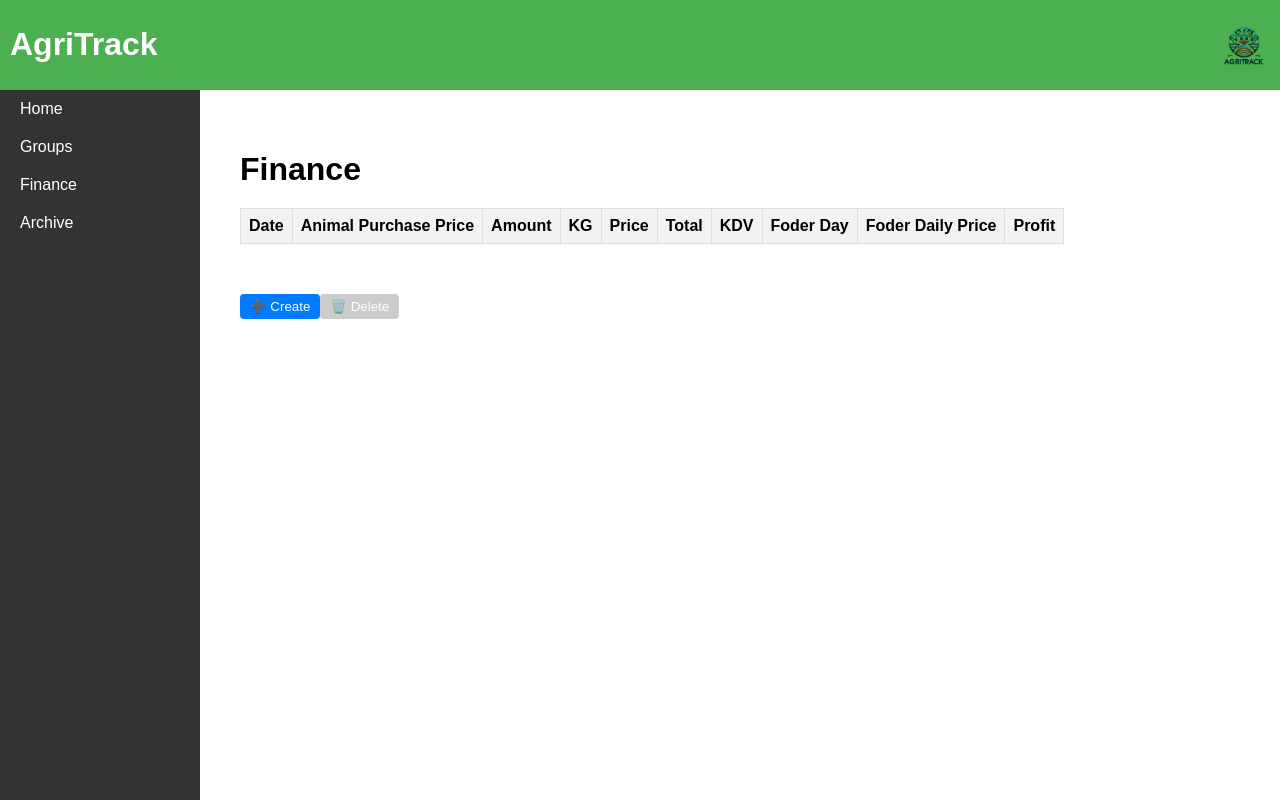
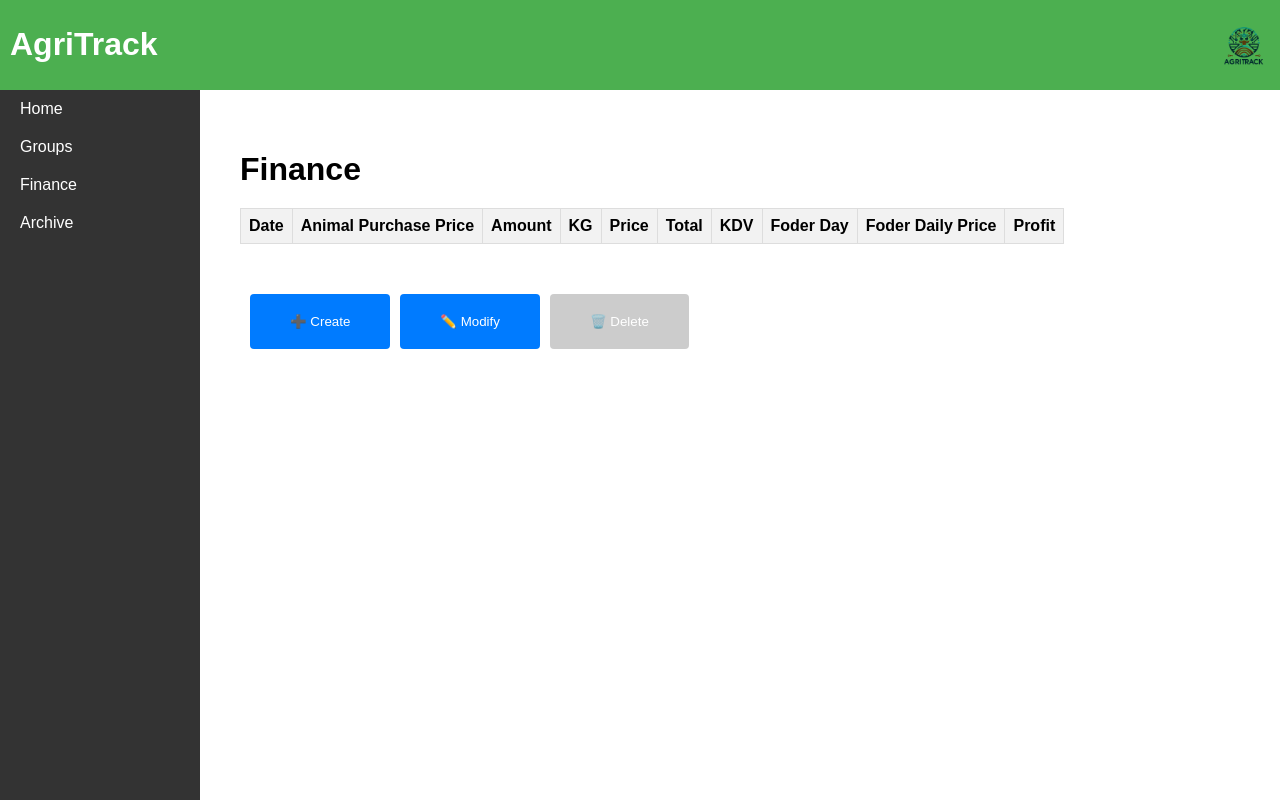
Before and after one commit to KKBalta/AgriTrack, a React (Create React App) app in the folder AgriTrackWeb/: page /finance in a window 1280 px wide. Built offline with nearby package versions, Linux system fonts and the light colour scheme.

Commit message:
finance page 4

```diff
--- a/AgriTrackWeb/src/FinancePage.css
+++ b/AgriTrackWeb/src/FinancePage.css
@@ -22,7 +22,6 @@
   margin-left: 10px; /* Adjust if more spacing is needed between label and input */
 }
 
-
 /* Header row background color */
 .finance-table-headers {
   background-color: gray;
@@ -38,9 +37,10 @@
 
 /* Button styles */
 .finance-create-button,
-.finance-delete-button {
+.finance-delete-button,
+.finance-modify-button {
   margin-top: 10px;
-  padding: 5px 10px;
+  padding: 20px 40px; /* Doubled padding for bigger buttons */
   background-color: #007bff;
   color: white;
   border: none;
@@ -50,7 +50,8 @@
 
 /* Disabled button styles */
 .finance-create-button:disabled,
-.finance-delete-button:disabled {
+.finance-delete-button:disabled,
+.finance-modify-button:disabled {
   background-color: #cccccc;
 }
 
@@ -59,6 +60,11 @@
   display: flex;
   justify-content: flex-end;
   margin-top: 10px;
+}
+
+/* Added space between buttons */
+.finance-button-group button {
+  margin-left: 10px; /* Adjust the space between buttons */
 }
 
 /* Table footer styles */
--- a/AgriTrackWeb/src/FinancePage.js
+++ b/AgriTrackWeb/src/FinancePage.js
@@ -1,39 +1,49 @@
 import React, { useState, useEffect } from 'react';
 import './FinancePage.css';
 
-export default function GroupsPage({ updateArchiveData }) {
+export default function FinancePage({ updateArchiveData }) {
   const [formData, setFormData] = useState({
+    id: null,
     date: '',
     amount: '',
     kg: '',
     price: '',
     kdv: '',
-    animalPurchasePrice: '', // Added input field for Animal Purchase Price
+    animalPurchasePrice: '',
     foderDay: '',
     foderDailyPrice: '',
   });
-  const [groupData, setGroupData] = useState([]);
+  const [financeData, setFinanceData] = useState([]);
   const [showCreateForm, setShowCreateForm] = useState(false);
   const [selectedIds, setSelectedIds] = useState([]);
-
   const [currentPage, setCurrentPage] = useState(1);
   const entriesPerPage = 5;
 
   const indexOfLastEntry = currentPage * entriesPerPage;
   const indexOfFirstEntry = indexOfLastEntry - entriesPerPage;
-  const currentEntries = groupData.slice(indexOfFirstEntry, indexOfLastEntry);
+  const currentEntries = financeData.slice(indexOfFirstEntry, indexOfLastEntry);
 
-  const paginate = (pageNumber) => setCurrentPage(pageNumber);
-
-  const pageNumbers = [];
-  for (let i = 1; i <= Math.ceil(groupData.length / entriesPerPage); i++) {
-    pageNumbers.push(i);
+  const handleDelete = () => {
+    if (selectedIds.length > 0) {
+      const confirmDelete = window.confirm("Are you sure you want to delete the selected row(s)?");
+      if (confirmDelete) {
+        const updatedFinanceData = financeData.filter((entry) => {
+          const identifier = entry.id;
+          return !selectedIds.includes(identifier);
+        });
+        setFinanceData(updatedFinanceData);
+        localStorage.setItem('financeData', JSON.stringify(updatedFinanceData));
+        setSelectedIds([]);
       }
+    } else {
+      alert("Please select rows to delete.");
+    }
+  };
 
   useEffect(() => {
-    const storedData = localStorage.getItem('groupData');
+    const storedData = localStorage.getItem('financeData');
     if (storedData) {
-      setGroupData(JSON.parse(storedData));
+      setFinanceData(JSON.parse(storedData));
     }
   }, []);
 
@@ -45,21 +55,22 @@ export default function GroupsPage({ updateArchiveData }) {
     }));
   };
 
-  // This function is triggered when the modify button is clicked
-const handleEditClick = (itemId) => {
-  // Find the item to be edited
-  const itemToEdit = groupData.find((item) => item.id === itemId);
-  if (itemToEdit) {
-    // Set the form data to the item's data
-    setFormData(itemToEdit);
-    // Set the application to edit mode
+  const handleEditClick = () => {
+    if (selectedIds.length === 1) {
+      const entryToEdit = financeData.find(entry => entry.id === selectedIds[0]);
+      if (entryToEdit) {
+        setFormData(entryToEdit);
         setShowCreateForm(true);
+      }
+    } else {
+      alert("Please select exactly one item to edit.");
     }
   };
 
   const handleSubmit = (event) => {
     event.preventDefault();
     const newEntry = {
+      id: formData.id || Date.now(),
       date: formData.date,
       amount: formData.amount,
       kg: formData.kg,
@@ -69,27 +80,33 @@ const handleEditClick = (itemId) => {
       foderDay: formData.foderDay,
       foderDailyPrice: formData.foderDailyPrice,
     };
-    // Calculate Total and Profit here
-    newEntry.total = newEntry.kg * newEntry.price;
-    newEntry.profit = newEntry.total - newEntry.animalPurchasePrice - (newEntry.foderDay * newEntry.foderDailyPrice);
 
-    const updatedGroupData = [...groupData, newEntry];
-    setGroupData(updatedGroupData);
-    localStorage.setItem('groupData', JSON.stringify(updatedGroupData));
+    let updatedFinanceData;
+    if (formData.id) {
+      updatedFinanceData = financeData.map((item) =>
+        item.id === formData.id ? newEntry : item
+      );
+    } else {
+      updatedFinanceData = [...financeData, newEntry];
+    }
+
+    setFinanceData(updatedFinanceData);
+    localStorage.setItem('financeData', JSON.stringify(updatedFinanceData));
     setShowCreateForm(false);
     setFormData({
+      id: null,
       date: '',
       amount: '',
       kg: '',
       price: '',
       kdv: '',
-      animalPurchasePrice: '', // Reset the Animal Purchase Price input
+      animalPurchasePrice: '',
       foderDay: '',
       foderDailyPrice: '',
     });
 
     const year = newEntry.date.substring(0, 4);
-    updateArchiveData(year, 'groupData');
+    updateArchiveData(year, 'financeData');
   };
 
   const handleRowClick = (identifier) => {
@@ -101,123 +118,78 @@ const handleEditClick = (itemId) => {
   };
 
   const handleCreateClick = () => {
+    if (showCreateForm) {
+      // If the form is already visible, cancel it
+      setShowCreateForm(false);
+    } else {
+      // If the form is not visible, show it
+      setFormData({
+        id: null,
+        date: '',
+        amount: '',
+        kg: '',
+        price: '',
+        kdv: '',
+        animalPurchasePrice: '',
+        foderDay: '',
+        foderDailyPrice: '',
+      });
       setShowCreateForm(true);
-  };
-
-  const handleDelete = () => {
-    if (selectedIds.length > 0) {
-      const confirmDelete = window.confirm("Are you sure you want to delete the selected row(s)?");
-      if (confirmDelete) {
-        const updatedGroupData = groupData.filter((entry, index) => {
-          const identifier = entry.date || `empty-${index}`;
-          return !selectedIds.includes(identifier);
-        });
-        setGroupData(updatedGroupData);
-        localStorage.setItem('groupData', JSON.stringify(updatedGroupData));
-        setSelectedIds([]);
-      }
-    } else {
-      alert("Please select rows to delete.");
     }
   };
 
+  const paginate = (pageNumber) => setCurrentPage(pageNumber);
 
-  const handleModifyClick = () => {
-    if (selectedIds.length === 1) {
-      const entryToEdit = groupData.find(entry => entry.id === selectedIds[0]);
-      if (entryToEdit) {
-        setFormData(entryToEdit);
-        setShowCreateForm(true);
+  const pageNumbers = [];
+  for (let i = 1; i <= Math.ceil(financeData.length / entriesPerPage); i++) {
+    pageNumbers.push(i);
   }
-    } else {
-      alert("Please select a single entry to modify.");
-    }
-  };
   return (
-    <div className="groups-page">
+    <div className="finance-page">
       <h1>Finance</h1>
       {showCreateForm && (
         <form onSubmit={handleSubmit}>
           <div className="input-group">
             <label>Date</label>
-            <input
-              type="date"
-              name="date"
-              value={formData.date}
-              onChange={handleInputChange}
-            />
+            <input type="date" name="date" value={formData.date} onChange={handleInputChange} />
           </div>
           <div className="input-group">
             <label>Amount</label>
-            <input
-              type="text"
-              name="amount"
-              value={formData.amount}
-              onChange={handleInputChange}
-            />
+            <input type="text" name="amount" value={formData.amount} onChange={handleInputChange} />
           </div>
           <div className="input-group">
             <label>KG</label>
-            <input
-              type="text"
-              name="kg"
-              value={formData.kg}
-              onChange={handleInputChange}
-            />
+            <input type="text" name="kg" value={formData.kg} onChange={handleInputChange} />
           </div>
           <div className="input-group">
             <label>Price</label>
-            <input
-              type="text"
-              name="price"
-              value={formData.price}
-              onChange={handleInputChange}
-            />
+            <input type="text" name="price" value={formData.price} onChange={handleInputChange} />
           </div>
           <div className="input-group">
             <label>KDV</label>
-            <input
-              type="text"
-              name="kdv"
-              value={formData.kdv}
-              onChange={handleInputChange}
-            />
+            <input type="text" name="kdv" value={formData.kdv} onChange={handleInputChange} />
           </div>
           <div className="input-group">
-            <label>Animal Purchase Price</label> {/* Added input field for Animal Purchase Price */}
-            <input
-              type="text"
-              name="animalPurchasePrice"
-              value={formData.animalPurchasePrice}
-              onChange={handleInputChange}
-            />
+            <label>Animal Purchase Price</label>
+            <input type="text" name="animalPurchasePrice" value={formData.animalPurchasePrice} onChange={handleInputChange} />
           </div>
           <div className="input-group">
             <label>Foder Day</label>
-            <input
-              type="text"
-              name="foderDay"
-              value={formData.foderDay}
-              onChange={handleInputChange}
-            />
+            <input type="text" name="foderDay" value={formData.foderDay} onChange={handleInputChange} />
           </div>
           <div className="input-group">
             <label>Foder Daily Price</label>
-            <input
-              type="text"
-              name="foderDailyPrice"
-              value={formData.foderDailyPrice}
-              onChange={handleInputChange}
-            />
+            <input type="text" name="foderDailyPrice" value={formData.foderDailyPrice} onChange={handleInputChange} />
           </div>
-          <button type="submit">➕ Create</button>
+          <button type="submit" className="finance-create-button">
+            {formData.id ? 'Save Changes' : 'Create'}
+          </button>
         </form>
       )}
 
-
-      <table className="groups-table">
+      <table className="finance-table">
         <thead>
-  <tr className="table-headers">
+          <tr className="finance-table-headers">
             <th>Date</th>
             <th>Animal Purchase Price</th>
             <th>Amount</th>
@@ -232,7 +204,7 @@ const handleEditClick = (itemId) => {
         </thead>
         <tbody>
           {currentEntries.map((entry, index) => {
-            const identifier = entry.date || `empty-${index}`;
+            const identifier = entry.id || `empty-${index}`; // Assuming each entry has a unique 'id'
             return (
               <tr
                 key={identifier}
@@ -255,24 +227,23 @@ const handleEditClick = (itemId) => {
         </tbody>
       </table>
 
-      <div className="table-footer">
-        <div className="button-group">
-          {!showCreateForm && (
-            <button onClick={handleCreateClick} className="create-button">
-              ➕ Create
+      <div className="finance-table-footer">
+        <div className="finance-button-group">
+          <button onClick={handleCreateClick} className="finance-create-button">
+            {showCreateForm ? 'Cancel' : '➕ Create'}
           </button>
-          )}
-
+          <button onClick={handleEditClick} className="finance-modify-button">
+            ✏️ Modify
+          </button>
           <button
             onClick={handleDelete}
             disabled={selectedIds.length === 0}
-            className="delete-button"
-          >
+            className="finance-delete-button">
             🗑️ Delete
           </button>
         </div>
 
-        <div className="pagination">
+        <div className="finance-pagination">
           {pageNumbers.map((number) => (
             <button key={number} onClick={() => paginate(number)}>
               {number}
@@ -280,8 +251,6 @@ const handleEditClick = (itemId) => {
           ))}
         </div>
       </div>
-
-
     </div>
   );
 }
```
Lines whose indentation alone changed are shown as unchanged.
